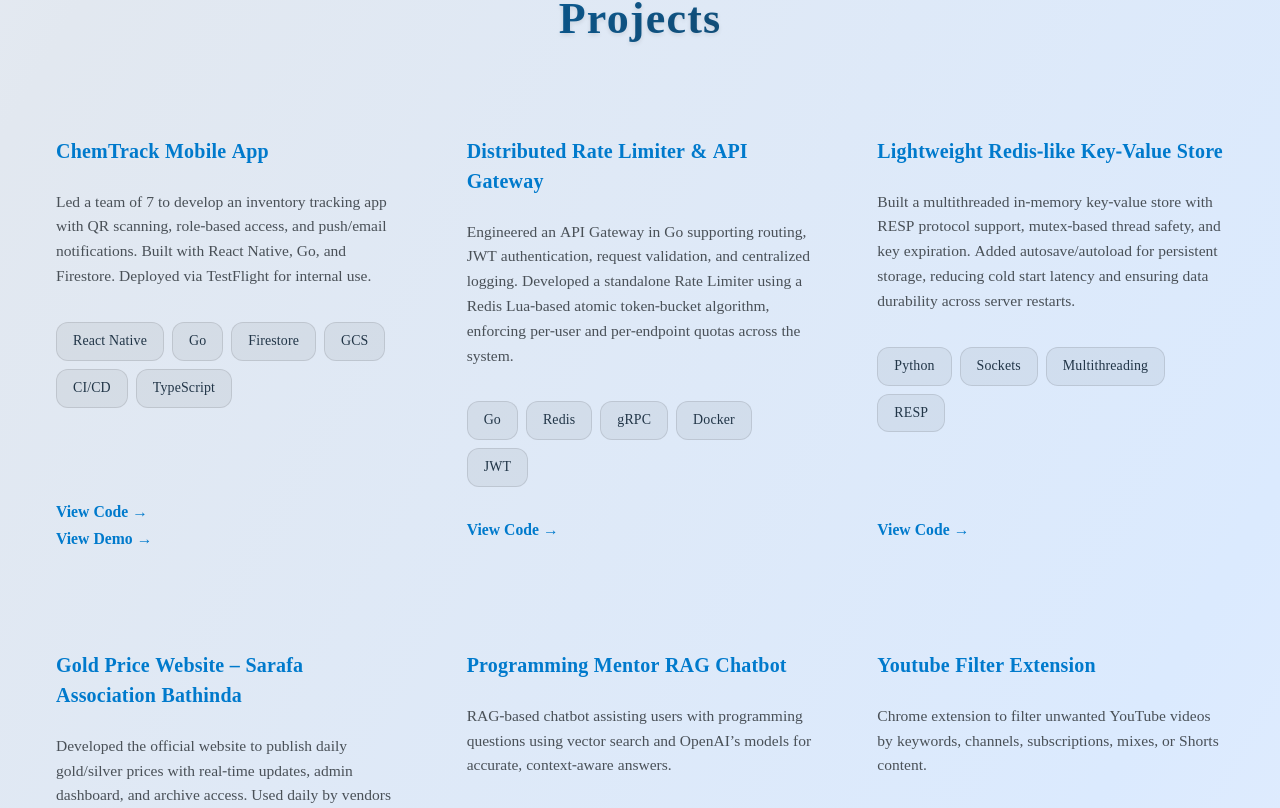
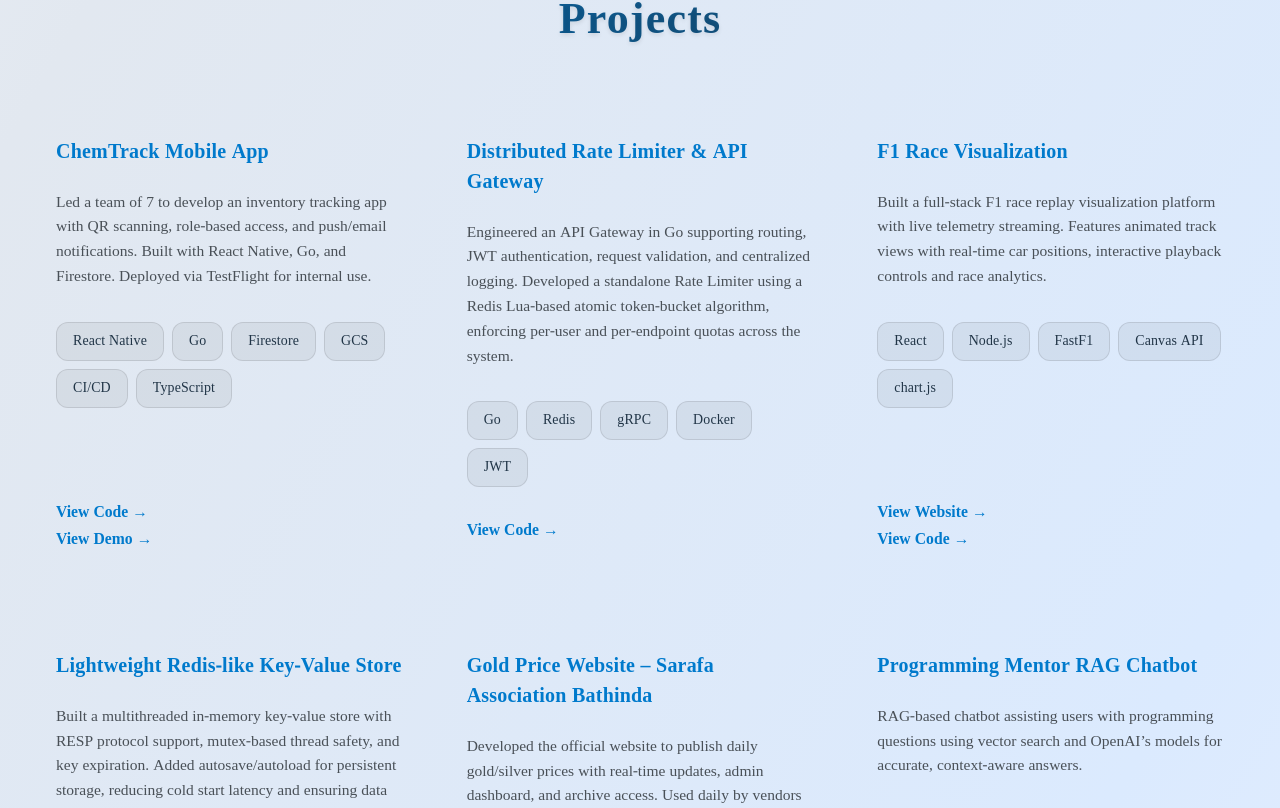
Before and after one commit to ekjyotshinh/portfolio, a React (Vite) app: page / in a window 1280 px wide. Shown: the part 2410-3218 px from the top of the page. Built offline with nearby package versions, Linux system fonts and the light colour scheme.

Commit message:
project addition --> f1 dashbord

```diff
--- a/src/data/profileData.js
+++ b/src/data/profileData.js
@@ -48,6 +48,14 @@ export const projects = [
       "Engineered an API Gateway in Go supporting routing, JWT authentication, request validation, and centralized logging. Developed a standalone Rate Limiter using a Redis Lua-based atomic token-bucket algorithm, enforcing per-user and per-endpoint quotas across the system.",
     tech: ["Go", "Redis", "gRPC", "Docker", "JWT"],
     link: "https://github.com/ekjyotshinh/Rate-Limiter-API-Gateway",
+  },
+  {
+    title: "F1 Race Visualization",
+    description:
+      "Built a full-stack F1 race replay visualization platform with live telemetry streaming. Features animated track views with real-time car positions, interactive playback controls and race analytics.",
+    tech: ["React", "Node.js", "FastF1", "Canvas API", "chart.js"],
+    live: "https://ekjyotshinh.github.io/F1/",
+    link: "https://github.com/ekjyotshinh/F1",
   },
   {
     title: "Lightweight Redis-like Key-Value Store",
```
